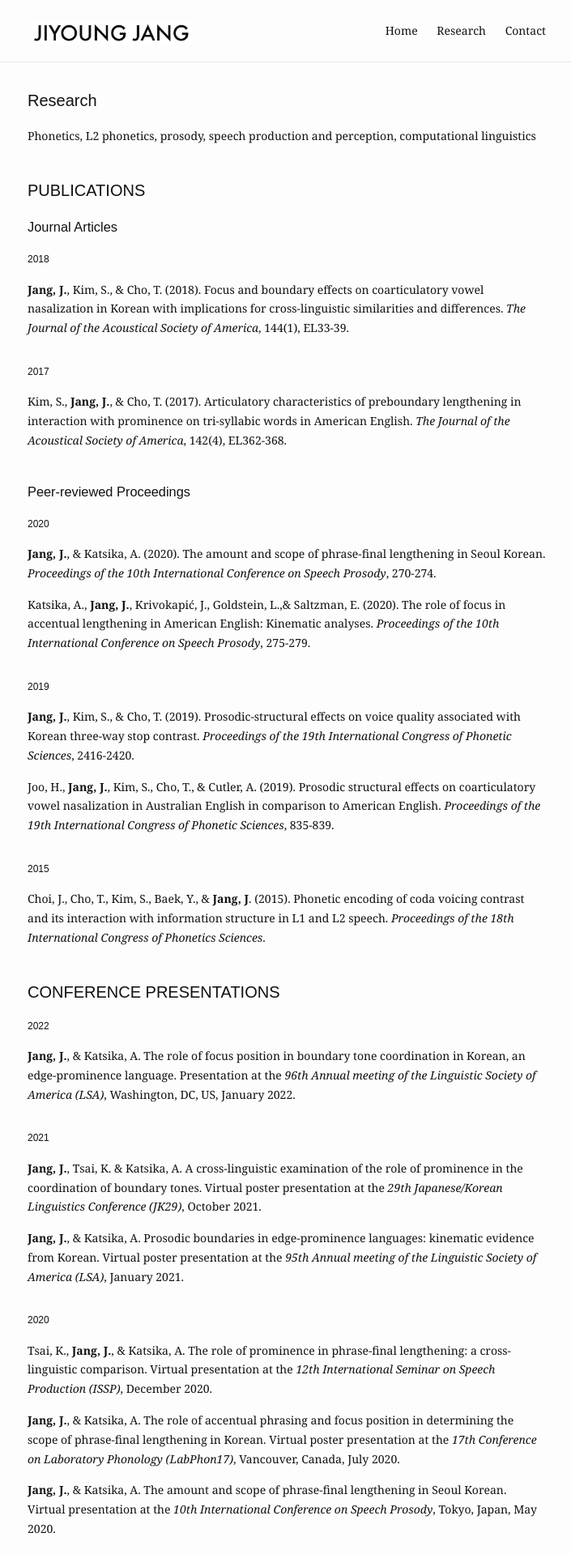
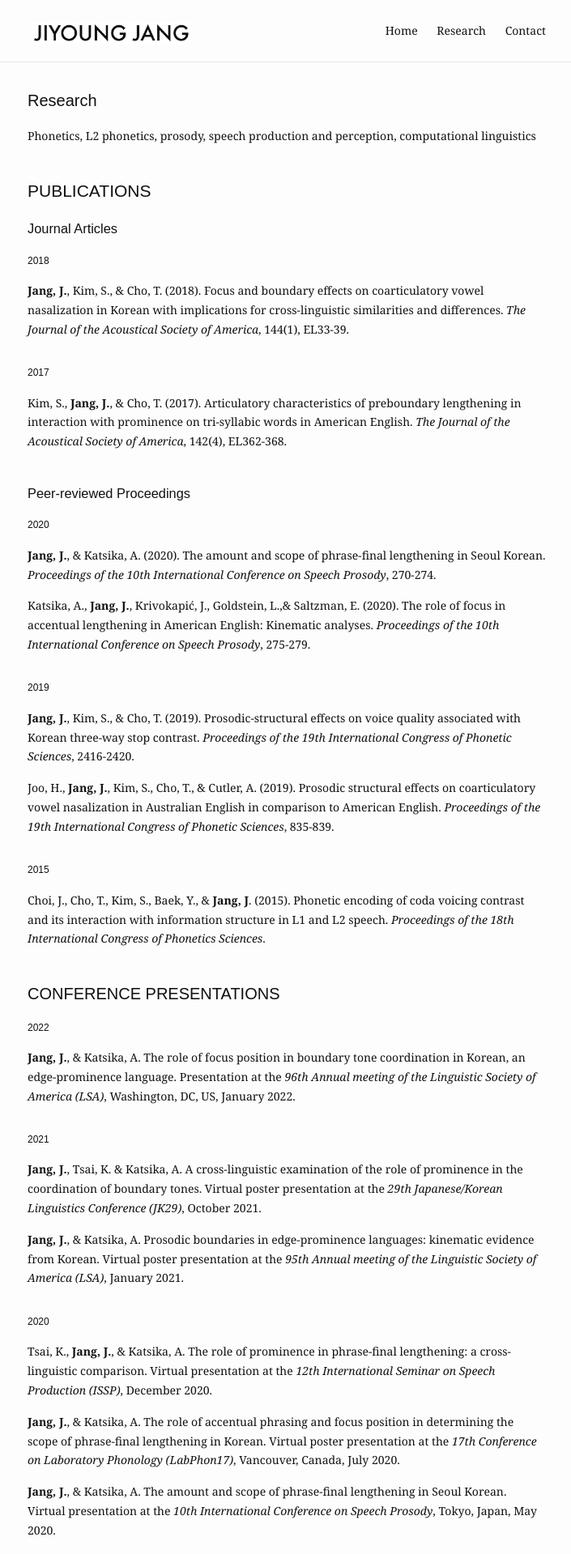
Before and after one commit to jiyoungj/jiyoungj.github.io, a Jekyll site: the page built from research.md, in a window 1280 px wide. Shown: the top 1919 px of the page at 81% size, without its empty margins (286-991 px from the left). Built offline with Jekyll 4.4.1, drawn with Linux system fonts in a browser that asks for light colours.

Commit message:
Update research.md

```diff
--- a/research.md
+++ b/research.md
@@ -9,7 +9,7 @@ Phonetics, L2 phonetics, prosody, speech production and perception, computationa
 
 <h6 style="font-size:5px"><br></h6>
 
-<h2 class="page-heading">PUBLICATIONS</h2>
+<h2>PUBLICATIONS</h2>
  <h3>Journal Articles</h3>
   <h4>2018</h4>
 
```
